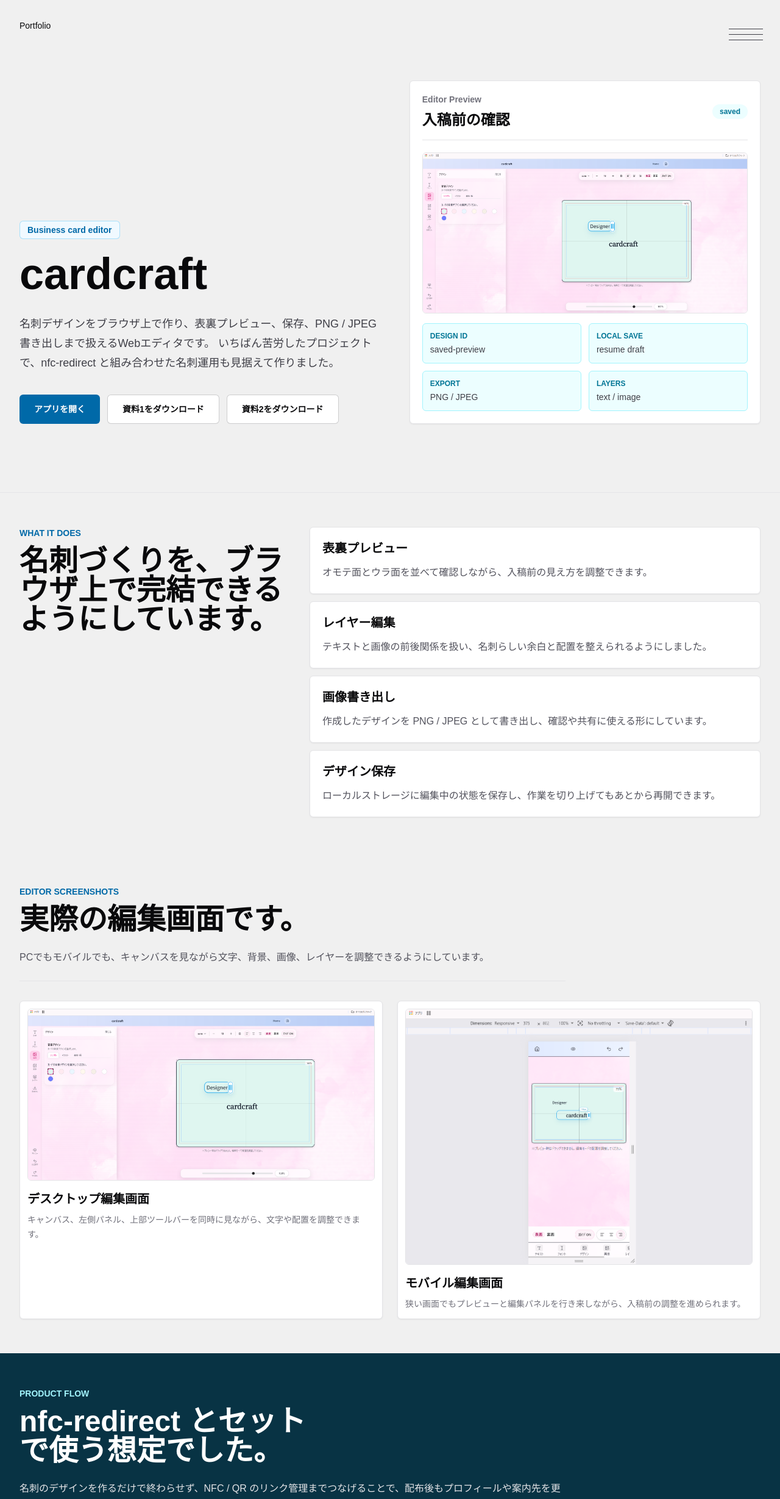
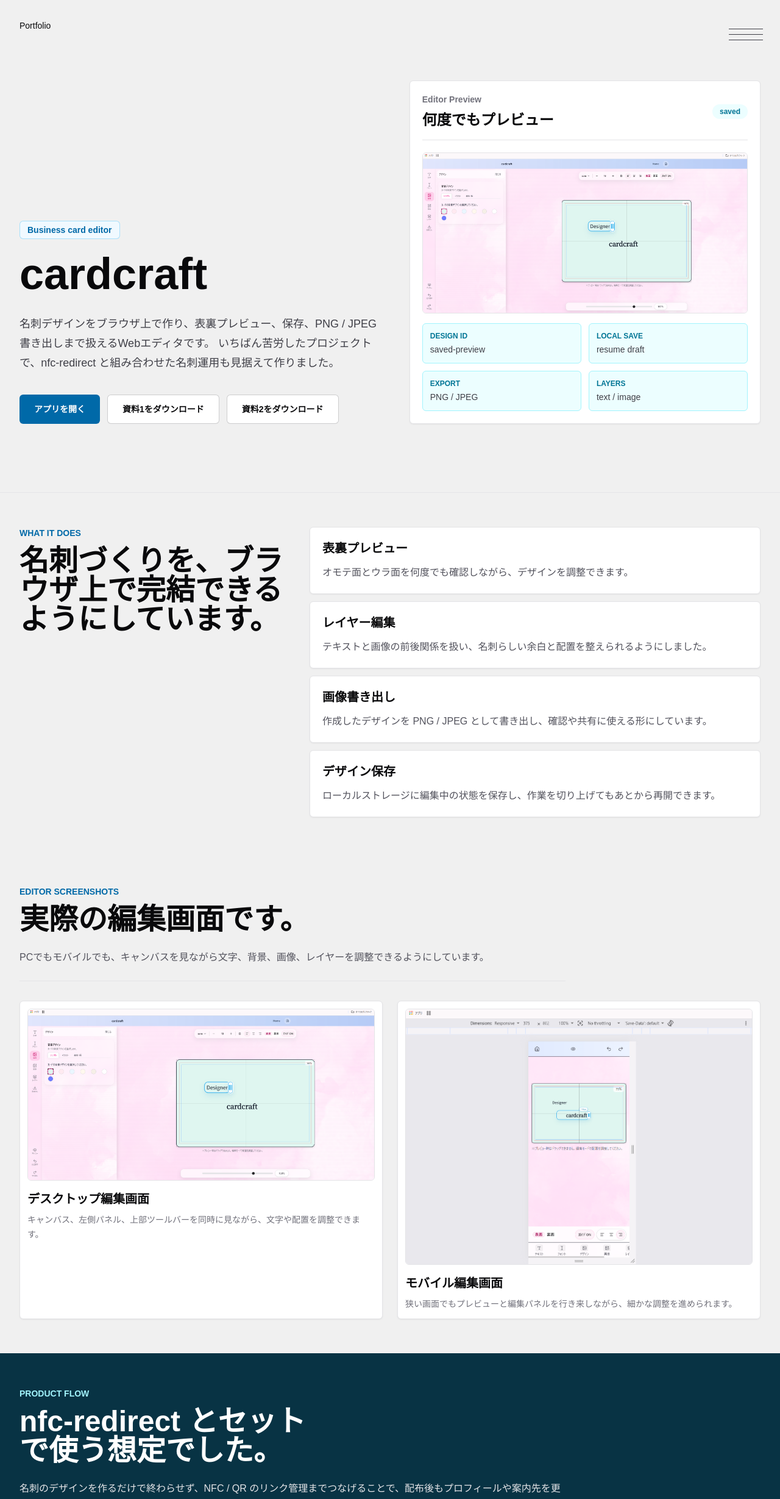
Before and after one commit to muu-ima/portfolio, a Next.js app: page /works/cardcraft in a window 1280 px wide. Shown: the top 2458 px of the page at 61% size. Built offline with nearby package versions, Linux system fonts and the light colour scheme; a web font is replaced by a local one.

Commit message:
Refine CardCraft preview wording

```diff
--- a/app/works/cardcraft/page.tsx
+++ b/app/works/cardcraft/page.tsx
@@ -8,7 +8,7 @@ const editorFeatures = [
   {
     title: "表裏プレビュー",
     description:
-      "オモテ面とウラ面を並べて確認しながら、入稿前の見え方を調整できます。",
+      "オモテ面とウラ面を何度でも確認しながら、デザインを調整できます。",
   },
   {
     title: "レイヤー編集",
@@ -56,7 +56,7 @@ const screenshots = [
   {
     title: "モバイル編集画面",
     description:
-      "狭い画面でもプレビューと編集パネルを行き来しながら、入稿前の調整を進められます。",
+      "狭い画面でもプレビューと編集パネルを行き来しながら、細かな調整を進められます。",
     src: "/screenshots/cardcraft/mobile-editor.png",
     alt: "CardCraft のモバイル編集画面",
     width: 1287,
@@ -124,7 +124,7 @@ export default function CardCraftPage() {
               <div className="flex items-center justify-between border-b border-zinc-200 pb-4">
                 <div>
                   <p className="text-sm font-semibold text-zinc-500">Editor Preview</p>
-                  <p className="mt-2 text-2xl font-semibold">入稿前の確認</p>
+                  <p className="mt-2 text-2xl font-semibold">何度でもプレビュー</p>
                 </div>
                 <span className="rounded-full bg-cyan-50 px-3 py-1 text-xs font-semibold text-cyan-700">
                   saved
```
Also changed, not shown: 1 other file (tests, documents, lock files or other folders).
